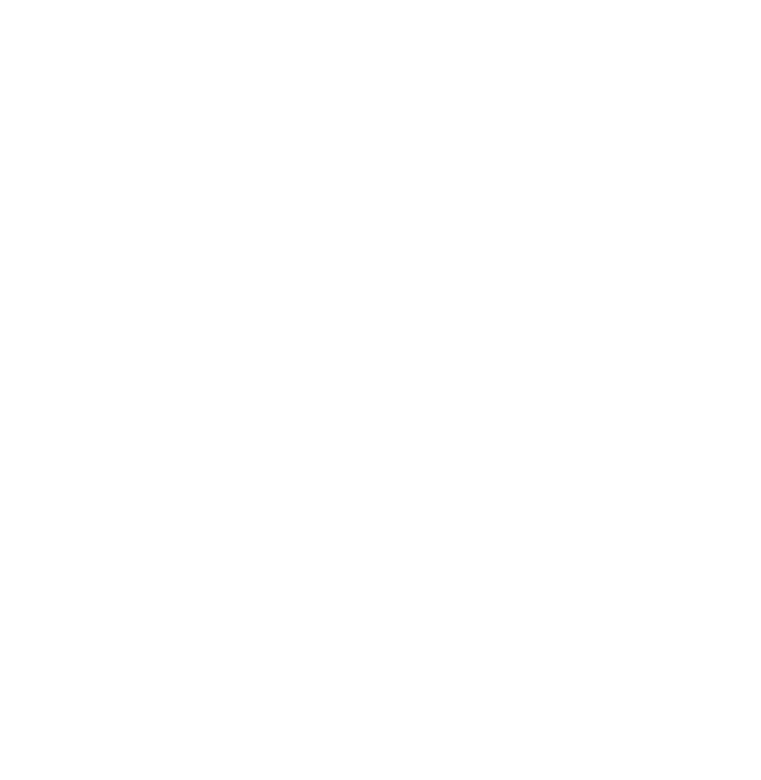
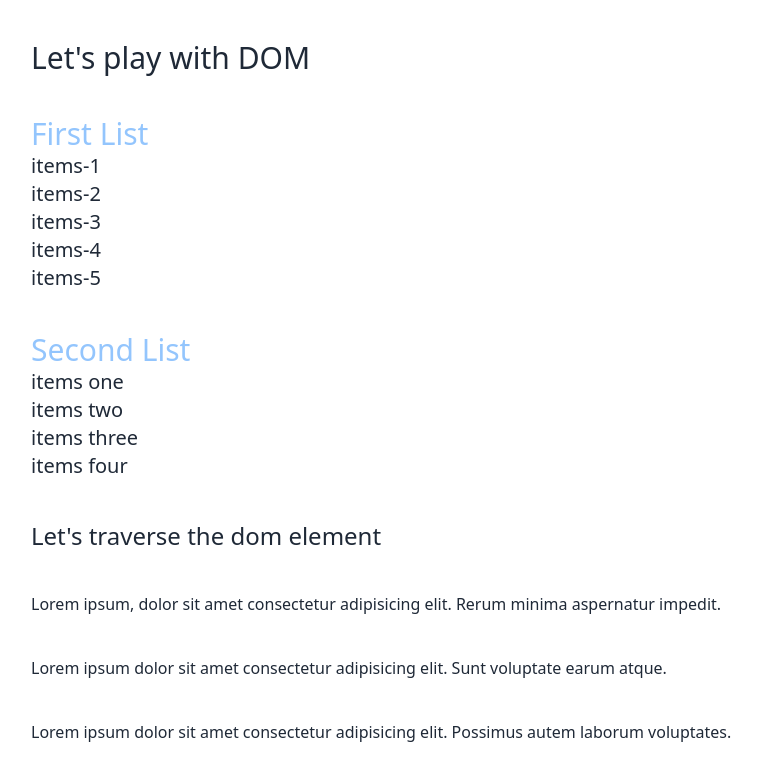
Before and after one commit to BinaryProgram/play-with-DOM, a plain HTML site: page index.html in a window 1280 px wide. Shown: the whole page, without its empty margins (9-770 px from the left). Drawn offline with nearby package versions, Linux system fonts and the light colour scheme.

Commit message:
nodesList vs htmlcollection

```diff
--- a/index.html
+++ b/index.html
@@ -1,11 +1,39 @@
 <!DOCTYPE html>
 <html lang="en">
-<head>
-    <meta charset="UTF-8">
-    <meta name="viewport" content="width=device-width, initial-scale=1.0">
+  <head>
+    <meta charset="UTF-8" />
+    <meta name="viewport" content="width=device-width, initial-scale=1.0" />
     <title>Play with DOM</title>
-</head>
-<body>
+    <!-- daisyUI and tailwind CDN -->
+    <link
+      href="https://cdn.jsdelivr.net/npm/daisyui@4.12.13/dist/full.min.css"
+      rel="stylesheet"
+      type="text/css"
+    />
+    <script src="https://cdn.tailwindcss.com"></script>
+  </head>
+  <body class="ml-10 mt-10 space-y-10">
+    <h1 id="title" class="text-3xl">Let's play with DOM</h1>
+    <ul id="items" class="list mt-8">
+      <h3 class="text-3xl text-blue-300">First List</h3>
+      <li class="item text-xl">items-1</li>
+      <li class="item text-xl">items-2</li>
+      <li class="item text-xl">items-3</li>
+      <li class="item text-xl">items-4</li>
+      <li class="item text-xl">items-5</li>
+    </ul>
+    <ul id="items" class="list mt-8">
+      <h3 class="text-3xl text-blue-300">Second List</h3>
+      <li class="item text-xl">items one</li>
+      <li class="item text-xl">items two</li>
+      <li class="item text-xl">items three</li>
+      <li class="item text-xl">items four</li>
+    </ul>
+    <h2 class="text-2xl">Let's traverse the dom element</h2>
+    <P>Lorem ipsum, dolor sit amet consectetur adipisicing elit. Rerum minima aspernatur impedit.</P>
+    <P>Lorem ipsum dolor sit amet consectetur adipisicing elit. Sunt voluptate earum atque.</P>
+    <P>Lorem ipsum dolor sit amet consectetur adipisicing elit. Possimus autem laborum voluptates.</P>
+
     <script src="./script.js"></script>
-</body>
+  </body>
 </html>
--- a/script.js
+++ b/script.js
@@ -0,0 +1,48 @@
+/*
+To test the code comment out any portion
+of code. Then inspect in browser and console area to see the effect of these code.
+*/
+console.log("connected");
+// single element selector
+/* const title = document.getElementById("title");
+title.innerText = "Title, you are changed by js";
+const paragraph = document.querySelector("p");
+paragraph.textContent = "select the first html element(tag) or class";
+const list = document.querySelector(".item");
+list.style.color = 'red';
+list.textContent = 'select the first html element(tag) or class which are same. '
+*/
+/*
+querySelector()
+ - Returns first elements that match the specified CSS selector.
+ - return a element
+
+*/
+
+// multiple elements selector
+/*
+we can select multiple element in three ways -
+getElementsByClassName()
+querySelectorAll()
+getElementsByTagName()
+*/
+
+/*
+const list = document.getElementsByClassName('item');
+console.log(list);
+for(let index of list){
+    index.style.color = 'blue';
+    index.style.fontSize  = '30px';
+}
+*/
+
+/*
+querySelectorAll()
+ Returns all elements that match the specified CSS selector.
+ return nodeList
+*/
+
+// const items = document.querySelector('#items');
+// console.log(items.childNodes);
+const item = document.querySelectorAll(".list");
+console.log(item[1].childNodes);
```
Also changed, not shown: 1 other file.
